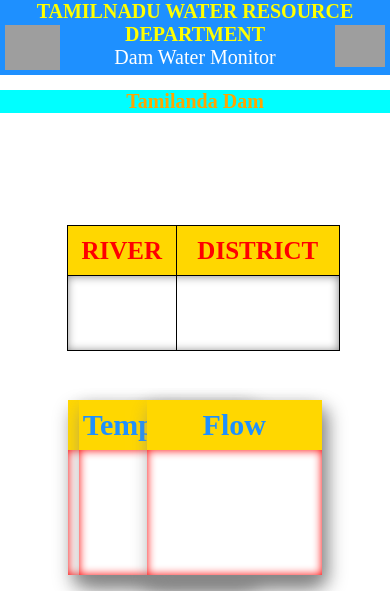
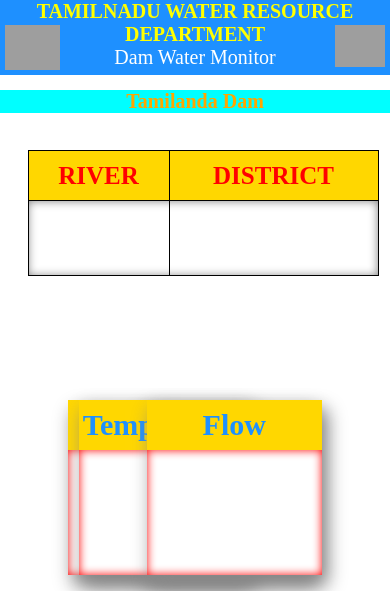
Before and after one commit to JAGAGANESH/TCE, a PHP site: page /dam_profile.html in a window 390 px wide. Shown: the top 591 px of the page. Run offline with PHP 8.4, Linux system fonts and the light colour scheme; lists and menus that the app fills with data are empty; grey boxes are pictures that could not be loaded.

Commit message:
Update index.css

```diff
--- a/TCE_IT_FOURT SEMESTER_PM/Water Quality Monitoring/index.css
+++ b/TCE_IT_FOURT SEMESTER_PM/Water Quality Monitoring/index.css
@@ -236,6 +236,12 @@ b1 {
     .sidenav .closebtn {
         font-size: 15px;
     }
+    table {
+        top: 150px;
+        width:90%;
+        margin-left:5%;
+        margin-right:5%;
+    }
 }
 @media only screen and (min-width: 600px) {
   /*-----Tablet-----*/
```
